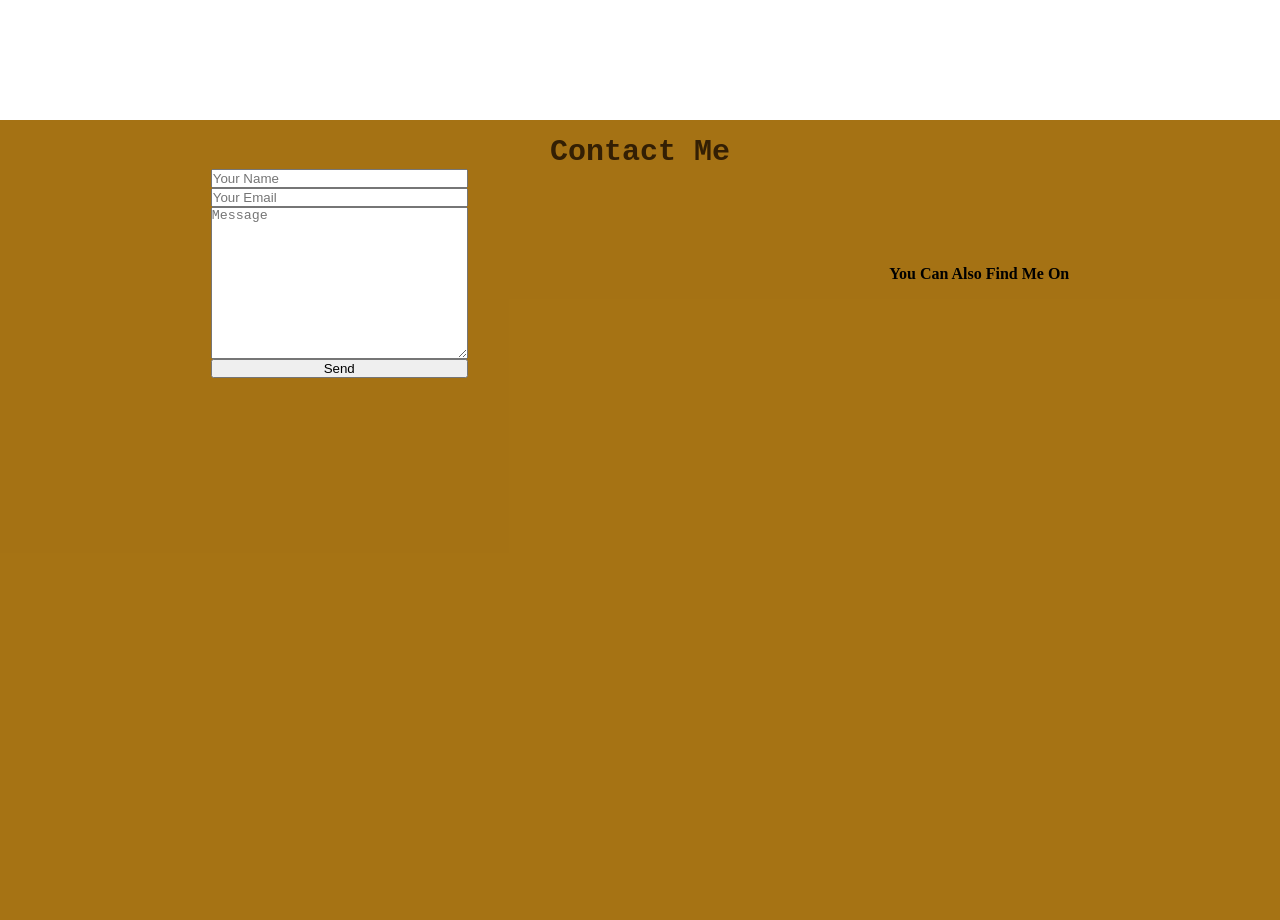
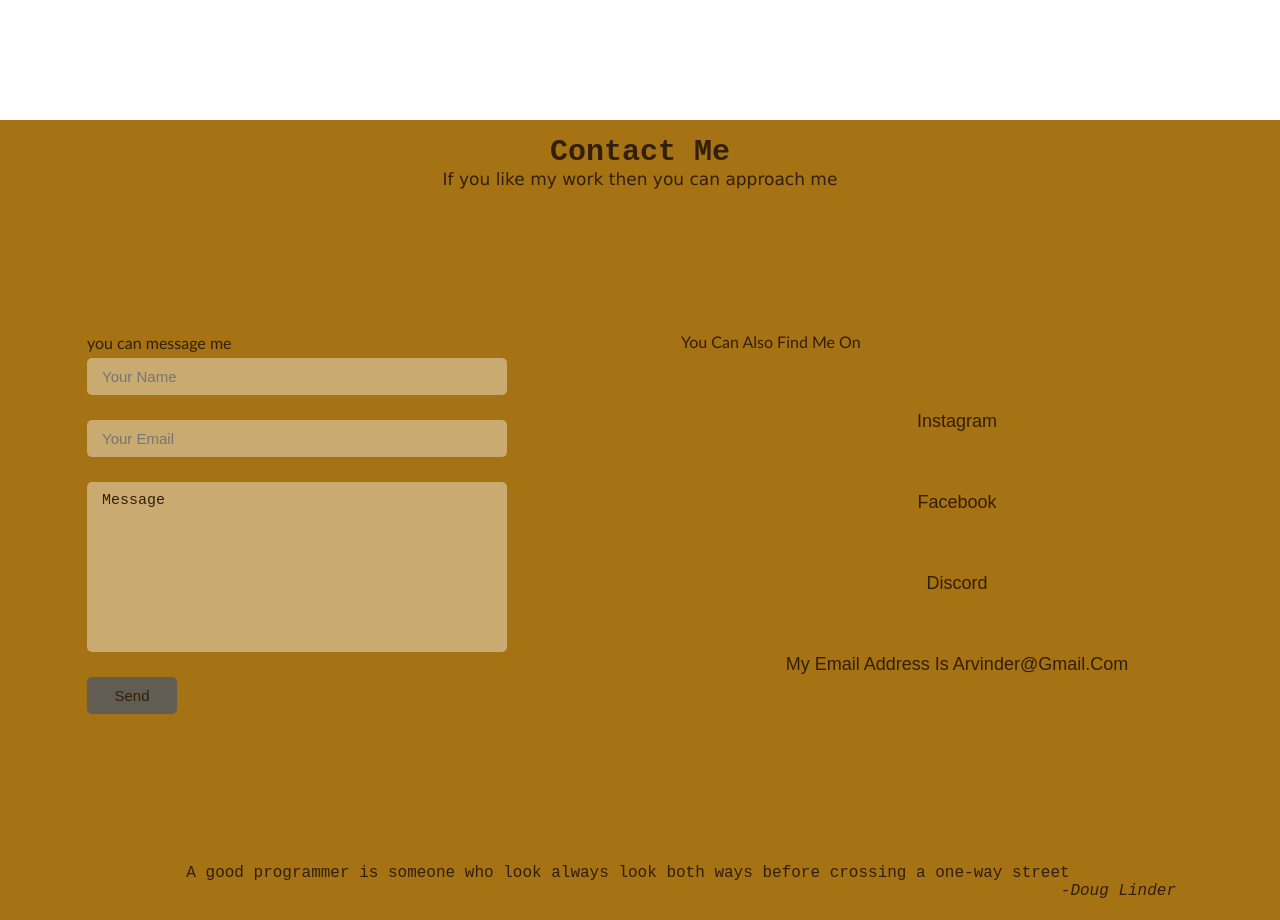
Before and after one commit to Arvinder8002/website, a plain HTML site: page index.html in a window 1280 px wide. Shown: the part 1480-2400 px from the top of the page. Drawn offline with Linux system fonts and the light colour scheme.

Commit message:
completing footer

```diff
--- a/index.html
+++ b/index.html
@@ -3,20 +3,22 @@
 <head>
     <meta charset="UTF-8">
     <meta name="viewport" content="width=device-width, initial-scale=1.0">
-    <title>Porfolio website</title>
+    <title>Potfolio website</title>
+    <link rel="stylesheet" href="path/to/font-awesome/css/font-awesome.min.css">
     <link rel="stylesheet" href="webstiteStyle.css">
     <script src="websiteScript.js" defer></script>
+
+
 </head>
 <body>
     <!-- header of the website -->
     <header id="home">
         <div class="nav">
-            <span>Porfolio</span>
+            <span>Portfolio</span>
             <ul>
-                <li> <a href="#home">home</a> </li>
+                <li><a href="">works</a></li>
+               <li><a href="">services</a></li>
                 <li><a href="">about</a></li>
-               <li><a href="">works</a></li>
-                <li><a href="">features</a></li>
                 <li><a href="#contact">contact</a></li>
                 <li id="theme"> theme
                     <div class="dropdown">
@@ -25,6 +27,14 @@
                 </li>
             </ul>
         </div>
+
+        <div class="intro">
+
+                My name is <br><span>Arvinder Singh</span>
+                <br>I work as <div class="typing"></div>
+
+
+    </div>
     </header>
     <!-- scroll to the top button -->
     <div id="scrollToTop">
@@ -36,21 +46,35 @@
 
     <!-- footer of the website -->
     <footer id="contact">
-     <h3>contact me</h3>
+        <div class="heading">
+            <h3>contact me</h3>
+            <p>If you like my work then you can approach me</p>
+        </div>
+
      <div class="content">
          <div class="form">
+            <span>you can message me</span>
             <form action="thanks.html">
-                <input type="text" name="uName" placeholder="Your Name">
-                <input type="email" name="uEmail" placeholder="Your Email">
-                <textarea name="message" cols="30" rows="10" placeholder="Message"></textarea>
+                <input type="text" name="uName" placeholder="Your Name" required>
+                <input type="email" name="uEmail"   placeholder="Your Email" required>
+                <textarea name="message" cols="30" rows="10" required  placeholder="Message"></textarea>
                 <input type="submit" value="Send">
             </form>
          </div>
          <div class="others">
-             <h4>You Can Also Find Me On</h4>
+             <span>You Can Also Find Me On</span>
+             <div class="contactBox">
+                <div>instagram</div>
+                <div>facebook</div>
+                <div>discord</div>
+                <div>my email address is arvinder@gmail.com</div>
+             </div>
+
          </div>
      </div>
-
+     <div class="quote">
+         <code>A  good programmer is someone who look always look both ways before crossing a one-way street <i>-Doug Linder</i></code>
+     </div>
     </footer>
 </body>
 </html>
--- a/webstiteStyle.css
+++ b/webstiteStyle.css
@@ -1,3 +1,4 @@
+/* global settings */
 :root{
     --gradientColor1:rgba(201, 130, 0, 0.822);
     --gradientColor2:rgba(228, 186, 96, 0.678);
@@ -16,16 +17,39 @@ a{
     text-decoration: none;
     color: var(--textColor);
 }
+/* finished working with global settings */
 
 
+/* header of the website */
 header{
 min-height:100vh;
 background-image:linear-gradient(-135deg,var(--gradientColor1) 50%,var(--gradientColor2)), url(image.jpg);
 background-size: 100%;
 padding-top: 10px;
-
+display:flex;
+flex-direction: column;
+justify-content: space-between;
+position: relative;
 }
 
+header .intro{
+    position: absolute;
+    top:50%;
+    left:30%;
+    transform:translateY(-50%);
+    font-family: Impact, Haettenschweiler, 'Arial Narrow Bold', sans-serif;
+    font-size: 30px;
+    color: var(--textColor);
+    flex-grow: 1;
+    justify-self: center;
+}
+
+header .intro span{
+    font-size: 45px;
+    display:inline-block;
+    margin-bottom: 18px;
+    font-weight: 599;
+}
 
 header .nav{
     display:flex;
@@ -45,6 +69,7 @@ header .nav ul{
     display:flex;
     list-style-type: none;
 }
+
 header .nav ul li{
     margin:0 20px;
     text-transform: capitalize;
@@ -54,51 +79,21 @@ header .nav ul li{
     transition: 0.2s;
 }
 
-#scrollToTop{
-    position: fixed;
-    top: -100px;
-    right:40px;
-    height:45px;
-    width: 45px;
-    background-color: wheat;
-    border-radius: 50%;
-    box-shadow: 0 0 5px;
-    transition: 0.5s;
-
-}
-
-#scrollToTop span{
-    font-size: 25px;
-    display: block;
-    height: 100%;
-    width: 100%;
-    display:flex;
-    justify-content: center;
-    align-items: center;
-    color: rgb(51, 31, 4);
-}
-#scrollToTop.down{
-    top: 85%;
-}
 header li:hover{
     text-shadow: 2.5px 2.5px 2px rgba(51, 31, 4, 0.651);
 
 }
 
-
-section{
-    min-height: 100vh;
-}
-
 #theme{
     cursor: pointer;
-    margin: 0 0 0 20px;
+    margin: 0 40px 0 20px;
     color: var(--textColor);
 }
 
 #theme .dropdown{
     width: 120px;
-    margin-top: 8px;
+    position: absolute;
+    margin-top:8px;
     background-color: wheat;
     transform: translateX(-25px);
     height: 0;
@@ -146,14 +141,54 @@ section{
 #theme:hover .dropdown::after{
     opacity: 1;
 }
+/* finished working with the header of the website */
+
+
+/* scroll to top button */
+#scrollToTop{
+    position: fixed;
+    z-index: 10;
+    top: -100px;
+    right:40px;
+    height:45px;
+    width: 45px;
+    background-color: wheat;
+    border-radius: 50%;
+    box-shadow: 0 0 5px;
+    transition: 0.5s;
+
+}
+
+#scrollToTop span{
+    font-size: 25px;
+    display: block;
+    height: 100%;
+    width: 100%;
+    display:flex;
+    justify-content: center;
+    align-items: center;
+    color: rgb(51, 31, 4);
+}
+#scrollToTop.down{
+    top: 85%;
+}
+/* finished working with scroll to top button */
+
+
+/* individual section setting */
+section{
+    min-height: 100vh;
+}
+
 
 /* footer styling */
 footer{
     min-height: 100vh;
     background-color: var(--footerBackground);
+    position: relative;
 }
 
-footer h3{
+.heading h3{
     text-align: center;
     padding-top: 15px;
     color: var(--textColor);
@@ -162,14 +197,102 @@ footer h3{
     font-family: 'Courier New', Courier, monospace;
 }
 
+.heading p{
+text-align: center;
+font-size: 17px;
+color: var(--textColor);
+margin-bottom: 35px;
+font-family: 'Lucida Sans', 'Lucida Sans Regular', 'Lucida Grande', 'Lucida Sans Unicode', Geneva, Verdana, sans-serif;
+}
+
+footer{
+ display:flex;
+ flex-direction: column;
+ justify-content: space-between;
+
+}
+
 footer .content{
     display:flex;
     justify-content: space-around;
     align-items: center;
+    color: var(--textColor);
 
 }
 
 footer .content form{
     display:flex;
     flex-direction: column;
+    min-width: 60%;
+
 }
+
+footer .content  span{
+ font-family: 'Gill Sans', 'Gill Sans MT', Calibri, 'Trebuchet MS', sans-serif;
+}
+
+footer .content form input,textarea{
+    margin: 5px 0 20px 0;
+    width: 420px;
+    background-color: rgba(255, 255, 255,0.4);
+    padding:10px 15px;
+    border:none;
+    border-radius: 5px;
+    resize: none;
+}
+
+footer .content form input,textarea::placeholder{
+    color:var(--textColor);
+    font-size: 15px;
+}
+
+footer .content form input[type='submit']{
+    width: 90px;
+    align-self: flex-start;
+    background-color: rgb(97, 93, 85);
+    cursor: pointer;
+}
+
+footer .content form input[type='submit']:hover{
+ background-color: violet;
+ color:black
+}
+
+footer .others{
+    width: 40%;
+    display:flex;
+    flex-direction: column;
+    justify-content: space-between;
+    align-self: flex-start;
+}
+
+footer .contactBox{
+    display:flex;
+    flex-wrap: wrap;
+    flex-direction: column;
+    justify-content: center;
+    align-items: center;
+
+}
+footer .others div{
+   margin:20px 0 20px 20px;
+   font-size: 18px;
+   font-family: Arial, Helvetica, sans-serif;
+   text-transform: capitalize;
+
+   padding:10px;
+
+}
+footer .quote{
+    width: 95%;
+    font-size: 16px;
+    text-align: center;
+    margin:20px;
+    color:var(--textColor)
+}
+footer .quote i{
+    display:block;
+    text-align: end;
+    padding-right:60px;
+}
+/* finished working with footer styling */
```
